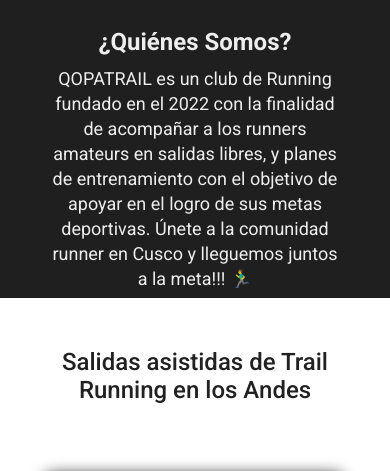
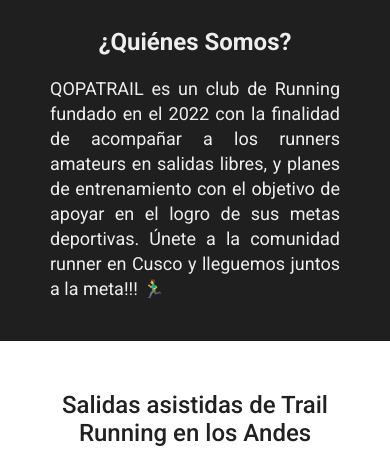
Before and after one commit to qopatrail/qopatrailweb, a plain HTML site: page index.html in a window 390 px wide. Shown: the part 602-1073 px from the top of the page. Drawn offline with Linux system fonts and the light colour scheme.

Commit message:
update about section

```diff
--- a/style.css
+++ b/style.css
@@ -140,12 +140,13 @@
     color: #EEEEEE;
     text-align: center;
     background-color: #1f1f1f;
-    height: 300px;
+    /* height: 300px; */
     padding: 50px 120px;
 
 }
 
 .about p{
+    text-align: justify;
     width: 100%;
     margin: 20px auto;
     padding: 0px 55px;
@@ -343,12 +344,13 @@
         color: #EEEEEE;
         text-align: center;
         background-color: #1f1f1f;
-        height: 300px;
+        /* height: 300px; */
         padding: 35px 55px;
 
     }
 
     .about p{
+        text-align: justify;
         margin: 15px auto;
         padding: 10px 10px;
         font-size: 18px;
@@ -370,13 +372,13 @@
         color: #EEEEEE;
         text-align: center;
         background-color: #1f1f1f;
-        height: 300px;
+        /* height: 320px; */
         padding: 30px 40px;
-
     }
 
     .about p{
-        margin: 10px auto;
+        text-align: justify;
+        margin: 20px auto 10px;
         padding: 0px 10px;
         font-size: 18px;
         line-height: 25px;
```
